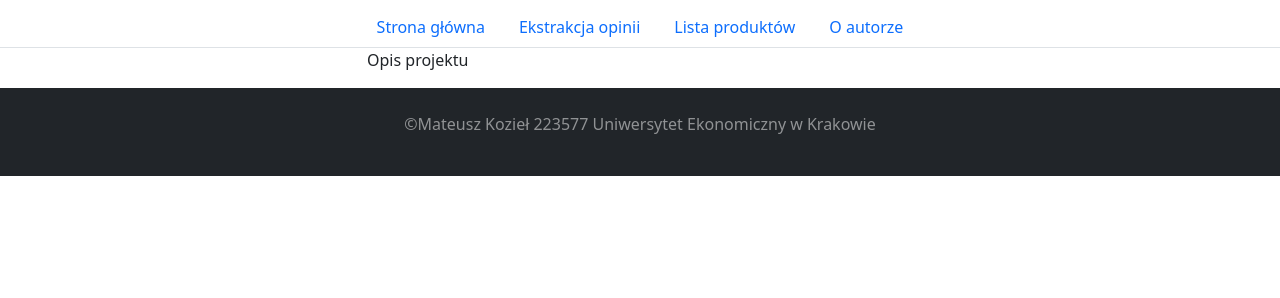
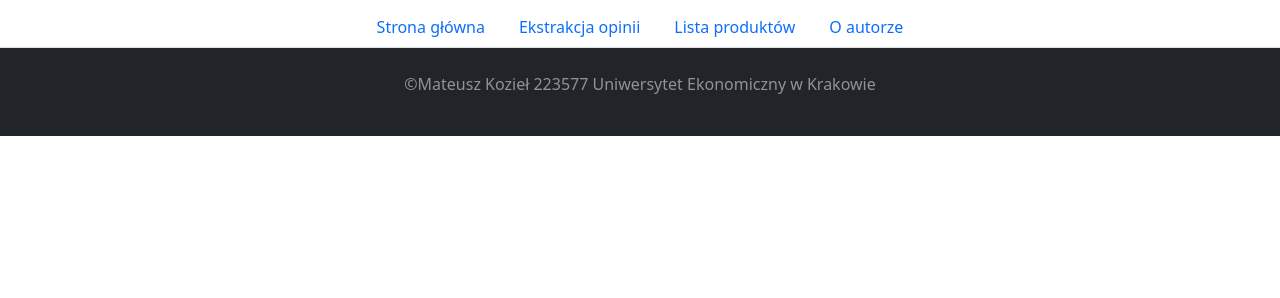
Before and after one commit to mkoziel94/CeneoWebScraperN11, a Flask app: template app/templates/index.html.jinja in a window 1280 px wide. Shown: the part 50-348 px from the top of the page. Run offline with Flask 2, Linux system fonts and the light colour scheme; the template is opened without the code that fills it, so the values that code supplies are empty.

```diff
--- a/app/templates/index.html.jinja
+++ b/app/templates/index.html.jinja
@@ -1,6 +1,6 @@
 {% extends "base.html.jinja" %}
 {% block content %}
-    <p>Opis projektu</p>
+
 
     {{ readme_html }}
 {% endblock content %}
```
Also changed, not shown: README.md.
